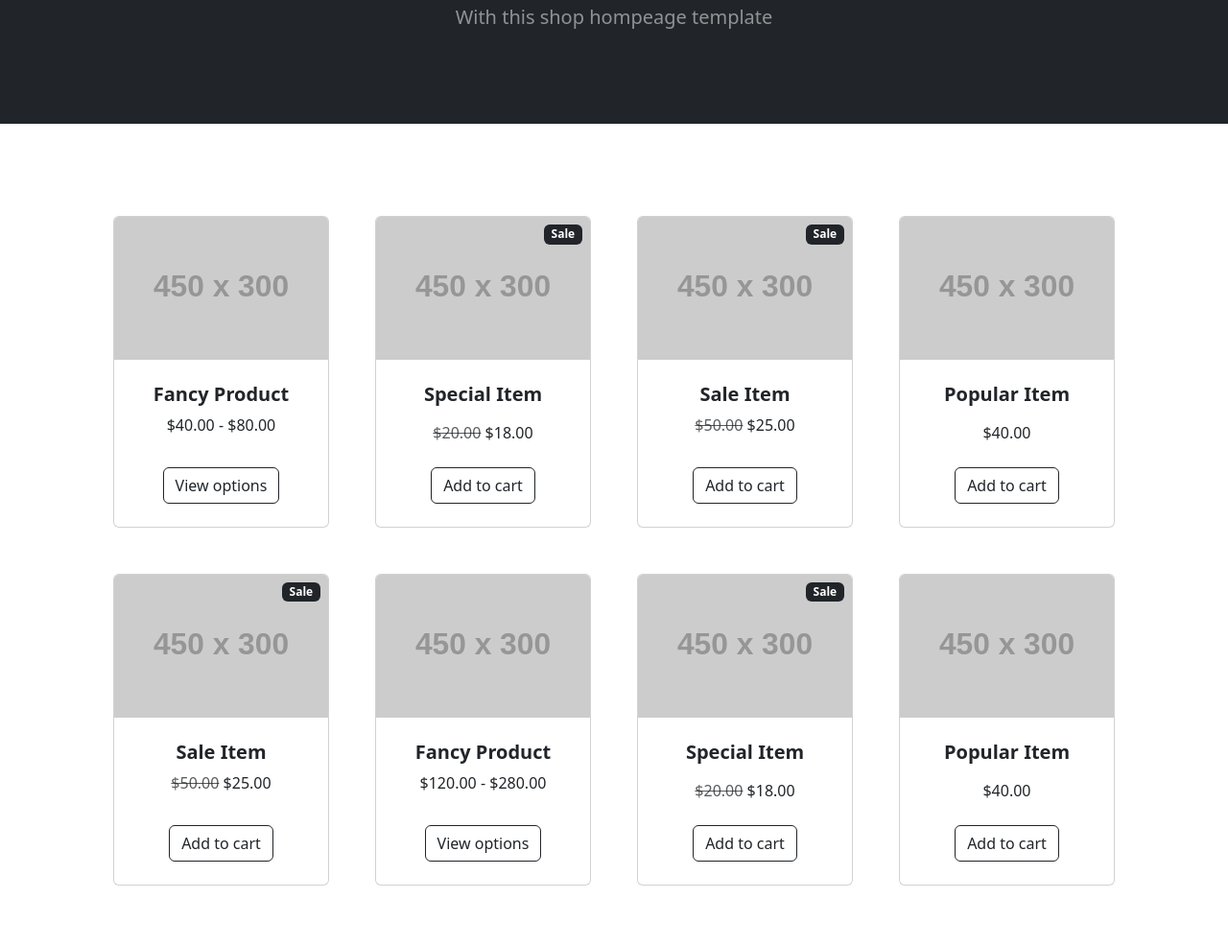
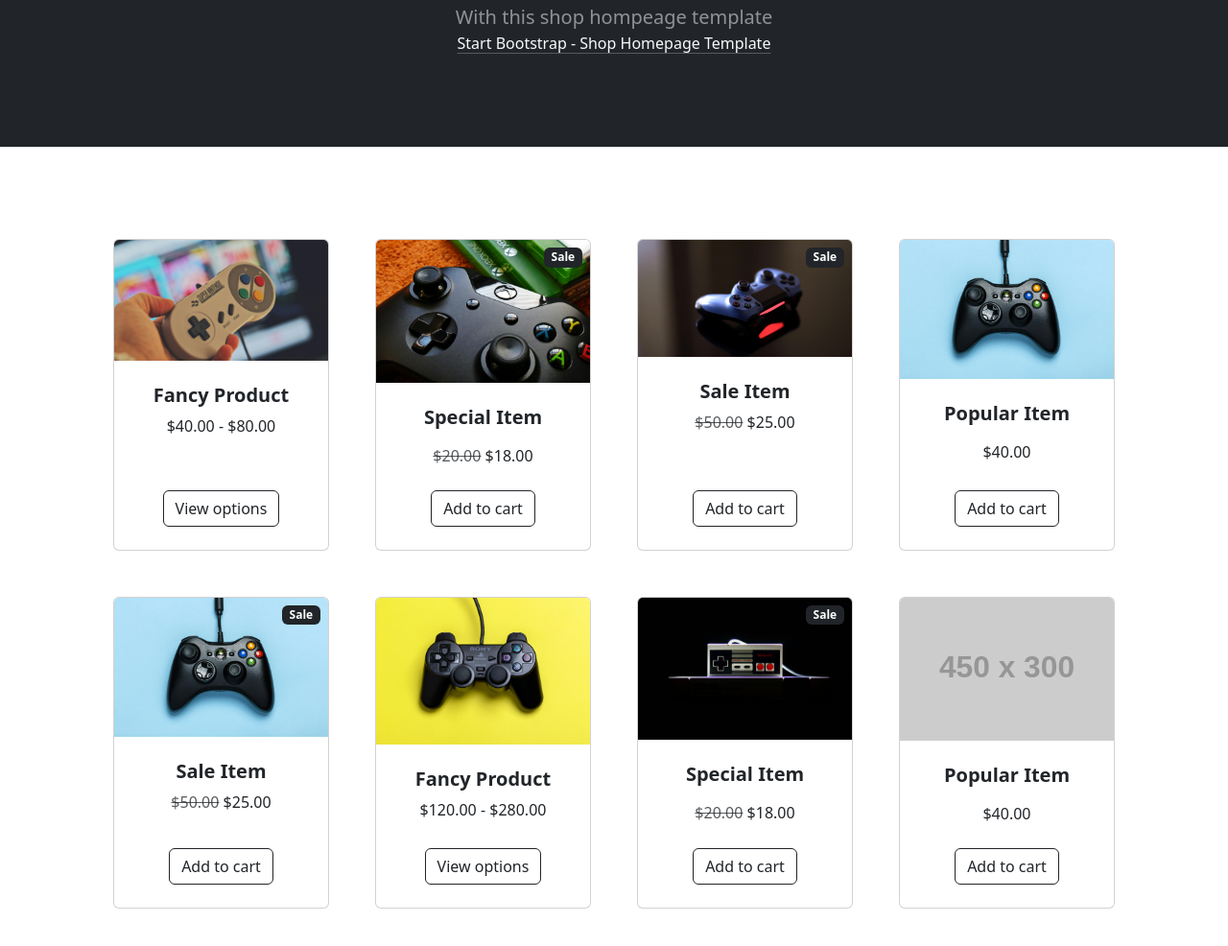
Before and after one commit to Felipe-Lobos/python_2024_TD_M2U4_Libre, a plain HTML site: page index.html in a window 1280 px wide. Shown: the part 224-1210 px from the top of the page at 96% size. Drawn offline with nearby package versions, Linux system fonts and the light colour scheme; placeholder pictures from the web are drawn by us.

Commit message:
se agregan imagenes a los cards y un link que redirecciona a la pagina oficial

```diff
--- a/index.html
+++ b/index.html
@@ -4,7 +4,7 @@
 <head>
     <meta charset="utf-8">
     <meta name="viewport" content="width=device-width, initial-scale=1">
-    <title>Bootstrap demo</title>
+    <title>Ejercicio Libre Bootstrap</title>
     <link href="https://cdn.jsdelivr.net/npm/bootstrap@5.3.3/dist/css/bootstrap.min.css" rel="stylesheet"
         integrity="sha384-QWTKZyjpPEjISv5WaRU9OFeRpok6YctnYmDr5pNlyT2bRjXh0JMhjY6hW+ALEwIH" crossorigin="anonymous">
 </head>
@@ -13,16 +13,21 @@
     <nav class="navbar navbar-expand-lg navbar-light bg-light">
         <div class="container px-4 px-lg-5">
             <a class="navbar-brand" href="#!">Start Bootstrap</a>
-            <button class="navbar-toggler" type="button" data-bs-toggle="collapse" data-bs-target="#navbarSupportedContent" aria-controls="navbarSupportedContent" aria-expanded="false" aria-label="Toggle navigation"><span class="navbar-toggler-icon"></span></button>
+            <button class="navbar-toggler" type="button" data-bs-toggle="collapse"
+                data-bs-target="#navbarSupportedContent" aria-controls="navbarSupportedContent" aria-expanded="false"
+                aria-label="Toggle navigation"><span class="navbar-toggler-icon"></span></button>
             <div class="collapse navbar-collapse" id="navbarSupportedContent">
                 <ul class="navbar-nav me-auto mb-2 mb-lg-0 ms-lg-4">
                     <li class="nav-item"><a class="nav-link active" aria-current="page" href="#!">Home</a></li>
                     <li class="nav-item"><a class="nav-link" href="#!">About</a></li>
                     <li class="nav-item dropdown">
-                        <a class="nav-link dropdown-toggle" id="navbarDropdown" href="#" role="button" data-bs-toggle="dropdown" aria-expanded="false">Shop</a>
+                        <a class="nav-link dropdown-toggle" id="navbarDropdown" href="#" role="button"
+                            data-bs-toggle="dropdown" aria-expanded="false">Shop</a>
                         <ul class="dropdown-menu" aria-labelledby="navbarDropdown">
                             <li><a class="dropdown-item" href="#!">All Products</a></li>
-                            <li><hr class="dropdown-divider"></li>
+                            <li>
+                                <hr class="dropdown-divider">
+                            </li>
                             <li><a class="dropdown-item" href="#!">Popular Items</a></li>
                             <li><a class="dropdown-item" href="#!">New Arrivals</a></li>
                         </ul>
@@ -43,6 +48,9 @@
             <div class="text-center text-white">
                 <h1 class="display-4 fw-bolder">Shop in style</h1>
                 <p class="lead fw-normal text-white-50 mb-0">With this shop hompeage template</p>
+                <p><a class="link-underline-opacity-100-hover link-underline-opacity-25 link-offset-2  link-light "
+                    href="https://startbootstrap.com/template/shop-homepage" target="_blank">Start Bootstrap - Shop
+                    Homepage Template</a></p>
             </div>
         </div>
     </header>
@@ -52,7 +60,7 @@
                 <div class="col mb-5">
                     <div class="card h-100">
                         <!-- Product image-->
-                        <img class="card-img-top" src="https://dummyimage.com/450x300/dee2e6/6c757d.jpg" alt="...">
+                        <img class="card-img-top" src="assets/img/pexels-atomlaborblog-776092.jpg" alt="...">
                         <!-- Product details-->
                         <div class="card-body p-4">
                             <div class="text-center">
@@ -64,16 +72,18 @@
                         </div>
                         <!-- Product actions-->
                         <div class="card-footer p-4 pt-0 border-top-0 bg-transparent">
-                            <div class="text-center"><a class="btn btn-outline-dark mt-auto" href="#">View options</a></div>
+                            <div class="text-center"><a class="btn btn-outline-dark mt-auto" href="#">View options</a>
+                            </div>
                         </div>
                     </div>
                 </div>
                 <div class="col mb-5">
                     <div class="card h-100">
                         <!-- Sale badge-->
-                        <div class="badge bg-dark text-white position-absolute" style="top: 0.5rem; right: 0.5rem">Sale</div>
+                        <div class="badge bg-dark text-white position-absolute" style="top: 0.5rem; right: 0.5rem">Sale
+                        </div>
                         <!-- Product image-->
-                        <img class="card-img-top" src="https://dummyimage.com/450x300/dee2e6/6c757d.jpg" alt="...">
+                        <img class="card-img-top" src="assets/img/pexels-inspiredimages-139038.jpg" alt="...">
                         <!-- Product details-->
                         <div class="card-body p-4">
                             <div class="text-center">
@@ -94,16 +104,18 @@
                         </div>
                         <!-- Product actions-->
                         <div class="card-footer p-4 pt-0 border-top-0 bg-transparent">
-                            <div class="text-center"><a class="btn btn-outline-dark mt-auto" href="#">Add to cart</a></div>
+                            <div class="text-center"><a class="btn btn-outline-dark mt-auto" href="#">Add to cart</a>
+                            </div>
                         </div>
                     </div>
                 </div>
                 <div class="col mb-5">
                     <div class="card h-100">
                         <!-- Sale badge-->
-                        <div class="badge bg-dark text-white position-absolute" style="top: 0.5rem; right: 0.5rem">Sale</div>
+                        <div class="badge bg-dark text-white position-absolute" style="top: 0.5rem; right: 0.5rem">Sale
+                        </div>
                         <!-- Product image-->
-                        <img class="card-img-top" src="https://dummyimage.com/450x300/dee2e6/6c757d.jpg" alt="...">
+                        <img class="card-img-top" src="assets/img/pexels-pixabay-459762.jpg" alt="...">
                         <!-- Product details-->
                         <div class="card-body p-4">
                             <div class="text-center">
@@ -116,7 +128,112 @@
                         </div>
                         <!-- Product actions-->
                         <div class="card-footer p-4 pt-0 border-top-0 bg-transparent">
-                            <div class="text-center"><a class="btn btn-outline-dark mt-auto" href="#">Add to cart</a></div>
+                            <div class="text-center"><a class="btn btn-outline-dark mt-auto" href="#">Add to cart</a>
+                            </div>
+                        </div>
+                    </div>
+                </div>
+                <div class="col mb-5">
+                    <div class="card h-100">
+                        <!-- Product image-->
+                        <img class="card-img-top" src="assets/img/pexels-stasknop-1298601.jpg" alt="...">
+                        <!-- Product details-->
+                        <div class="card-body p-4">
+                            <div class="text-center">
+                                <!-- Product name-->
+                                <h5 class="fw-bolder">Popular Item</h5>
+                                <!-- Product reviews-->
+                                <div class="d-flex justify-content-center small text-warning mb-2">
+                                    <div class="bi-star-fill"></div>
+                                    <div class="bi-star-fill"></div>
+                                    <div class="bi-star-fill"></div>
+                                    <div class="bi-star-fill"></div>
+                                    <div class="bi-star-fill"></div>
+                                </div>
+                                <!-- Product price-->
+                                $40.00
+                            </div>
+                        </div>
+                        <!-- Product actions-->
+                        <div class="card-footer p-4 pt-0 border-top-0 bg-transparent">
+                            <div class="text-center"><a class="btn btn-outline-dark mt-auto" href="#">Add to cart</a>
+                            </div>
+                        </div>
+                    </div>
+                </div>
+                <div class="col mb-5">
+                    <div class="card h-100">
+                        <!-- Sale badge-->
+                        <div class="badge bg-dark text-white position-absolute" style="top: 0.5rem; right: 0.5rem">Sale
+                        </div>
+                        <!-- Product image-->
+                        <img class="card-img-top" src="assets/img/pexels-stasknop-1298601.jpg" alt="...">
+                        <!-- Product details-->
+                        <div class="card-body p-4">
+                            <div class="text-center">
+                                <!-- Product name-->
+                                <h5 class="fw-bolder">Sale Item</h5>
+                                <!-- Product price-->
+                                <span class="text-muted text-decoration-line-through">$50.00</span>
+                                $25.00
+                            </div>
+                        </div>
+                        <!-- Product actions-->
+                        <div class="card-footer p-4 pt-0 border-top-0 bg-transparent">
+                            <div class="text-center"><a class="btn btn-outline-dark mt-auto" href="#">Add to cart</a>
+                            </div>
+                        </div>
+                    </div>
+                </div>
+                <div class="col mb-5">
+                    <div class="card h-100">
+                        <!-- Product image-->
+                        <img class="card-img-top" src="assets/img/pexels-stasknop-1579240.jpg" alt="...">
+                        <!-- Product details-->
+                        <div class="card-body p-4">
+                            <div class="text-center">
+                                <!-- Product name-->
+                                <h5 class="fw-bolder">Fancy Product</h5>
+                                <!-- Product price-->
+                                $120.00 - $280.00
+                            </div>
+                        </div>
+                        <!-- Product actions-->
+                        <div class="card-footer p-4 pt-0 border-top-0 bg-transparent">
+                            <div class="text-center"><a class="btn btn-outline-dark mt-auto" href="#">View options</a>
+                            </div>
+                        </div>
+                    </div>
+                </div>
+                <div class="col mb-5">
+                    <div class="card h-100">
+                        <!-- Sale badge-->
+                        <div class="badge bg-dark text-white position-absolute" style="top: 0.5rem; right: 0.5rem">Sale
+                        </div>
+                        <!-- Product image-->
+                        <img class="card-img-top" src="assets/img/pexels-tombrand-1637436.jpg" alt="...">
+                        <!-- Product details-->
+                        <div class="card-body p-4">
+                            <div class="text-center">
+                                <!-- Product name-->
+                                <h5 class="fw-bolder">Special Item</h5>
+                                <!-- Product reviews-->
+                                <div class="d-flex justify-content-center small text-warning mb-2">
+                                    <div class="bi-star-fill"></div>
+                                    <div class="bi-star-fill"></div>
+                                    <div class="bi-star-fill"></div>
+                                    <div class="bi-star-fill"></div>
+                                    <div class="bi-star-fill"></div>
+                                </div>
+                                <!-- Product price-->
+                                <span class="text-muted text-decoration-line-through">$20.00</span>
+                                $18.00
+                            </div>
+                        </div>
+                        <!-- Product actions-->
+                        <div class="card-footer p-4 pt-0 border-top-0 bg-transparent">
+                            <div class="text-center"><a class="btn btn-outline-dark mt-auto" href="#">Add to cart</a>
+                            </div>
                         </div>
                     </div>
                 </div>
@@ -143,105 +260,8 @@
                         </div>
                         <!-- Product actions-->
                         <div class="card-footer p-4 pt-0 border-top-0 bg-transparent">
-                            <div class="text-center"><a class="btn btn-outline-dark mt-auto" href="#">Add to cart</a></div>
-                        </div>
-                    </div>
-                </div>
-                <div class="col mb-5">
-                    <div class="card h-100">
-                        <!-- Sale badge-->
-                        <div class="badge bg-dark text-white position-absolute" style="top: 0.5rem; right: 0.5rem">Sale</div>
-                        <!-- Product image-->
-                        <img class="card-img-top" src="https://dummyimage.com/450x300/dee2e6/6c757d.jpg" alt="...">
-                        <!-- Product details-->
-                        <div class="card-body p-4">
-                            <div class="text-center">
-                                <!-- Product name-->
-                                <h5 class="fw-bolder">Sale Item</h5>
-                                <!-- Product price-->
-                                <span class="text-muted text-decoration-line-through">$50.00</span>
-                                $25.00
+                            <div class="text-center"><a class="btn btn-outline-dark mt-auto" href="#">Add to cart</a>
                             </div>
-                        </div>
-                        <!-- Product actions-->
-                        <div class="card-footer p-4 pt-0 border-top-0 bg-transparent">
-                            <div class="text-center"><a class="btn btn-outline-dark mt-auto" href="#">Add to cart</a></div>
-                        </div>
-                    </div>
-                </div>
-                <div class="col mb-5">
-                    <div class="card h-100">
-                        <!-- Product image-->
-                        <img class="card-img-top" src="https://dummyimage.com/450x300/dee2e6/6c757d.jpg" alt="...">
-                        <!-- Product details-->
-                        <div class="card-body p-4">
-                            <div class="text-center">
-                                <!-- Product name-->
-                                <h5 class="fw-bolder">Fancy Product</h5>
-                                <!-- Product price-->
-                                $120.00 - $280.00
-                            </div>
-                        </div>
-                        <!-- Product actions-->
-                        <div class="card-footer p-4 pt-0 border-top-0 bg-transparent">
-                            <div class="text-center"><a class="btn btn-outline-dark mt-auto" href="#">View options</a></div>
-                        </div>
-                    </div>
-                </div>
-                <div class="col mb-5">
-                    <div class="card h-100">
-                        <!-- Sale badge-->
-                        <div class="badge bg-dark text-white position-absolute" style="top: 0.5rem; right: 0.5rem">Sale</div>
-                        <!-- Product image-->
-                        <img class="card-img-top" src="https://dummyimage.com/450x300/dee2e6/6c757d.jpg" alt="...">
-                        <!-- Product details-->
-                        <div class="card-body p-4">
-                            <div class="text-center">
-                                <!-- Product name-->
-                                <h5 class="fw-bolder">Special Item</h5>
-                                <!-- Product reviews-->
-                                <div class="d-flex justify-content-center small text-warning mb-2">
-                                    <div class="bi-star-fill"></div>
-                                    <div class="bi-star-fill"></div>
-                                    <div class="bi-star-fill"></div>
-                                    <div class="bi-star-fill"></div>
-                                    <div class="bi-star-fill"></div>
-                                </div>
-                                <!-- Product price-->
-                                <span class="text-muted text-decoration-line-through">$20.00</span>
-                                $18.00
-                            </div>
-                        </div>
-                        <!-- Product actions-->
-                        <div class="card-footer p-4 pt-0 border-top-0 bg-transparent">
-                            <div class="text-center"><a class="btn btn-outline-dark mt-auto" href="#">Add to cart</a></div>
-                        </div>
-                    </div>
-                </div>
-                <div class="col mb-5">
-                    <div class="card h-100">
-                        <!-- Product image-->
-                        <img class="card-img-top" src="https://dummyimage.com/450x300/dee2e6/6c757d.jpg" alt="...">
-                        <!-- Product details-->
-                        <div class="card-body p-4">
-                            <div class="text-center">
-                                <!-- Product name-->
-                                <h5 class="fw-bolder">Popular Item</h5>
-                                <!-- Product reviews-->
-                                <div class="d-flex justify-content-center small text-warning mb-2">
-                                    <div class="bi-star-fill"></div>
-                                    <div class="bi-star-fill"></div>
-                                    <div class="bi-star-fill"></div>
-                                    <div class="bi-star-fill"></div>
-                                    <div class="bi-star-fill"></div>
-                                </div>
-                                <!-- Product price-->
-                                $40.00
-                            </div>
-                        </div>
-                        <!-- Product actions-->
-                        <div class="card-footer p-4 pt-0 border-top-0 bg-transparent">
-                            <div class="text-center"><a class="btn btn-outline-dark mt-auto" href="#">Add to cart</a></div>
                         </div>
                     </div>
                 </div>
```
Also changed, not shown: assets/css/style.css (added), assets/img/pexels-atomlaborblog-776092.jpg (added), assets/img/pexels-inspiredimages-139038.jpg (added), assets/img/pexels-pixabay-459762.jpg (added), assets/img/pexels-stasknop-1298601.jpg (added), assets/img/pexels-stasknop-1579240.jpg (added), assets/img/pexels-tombrand-1637436.jpg (added).
